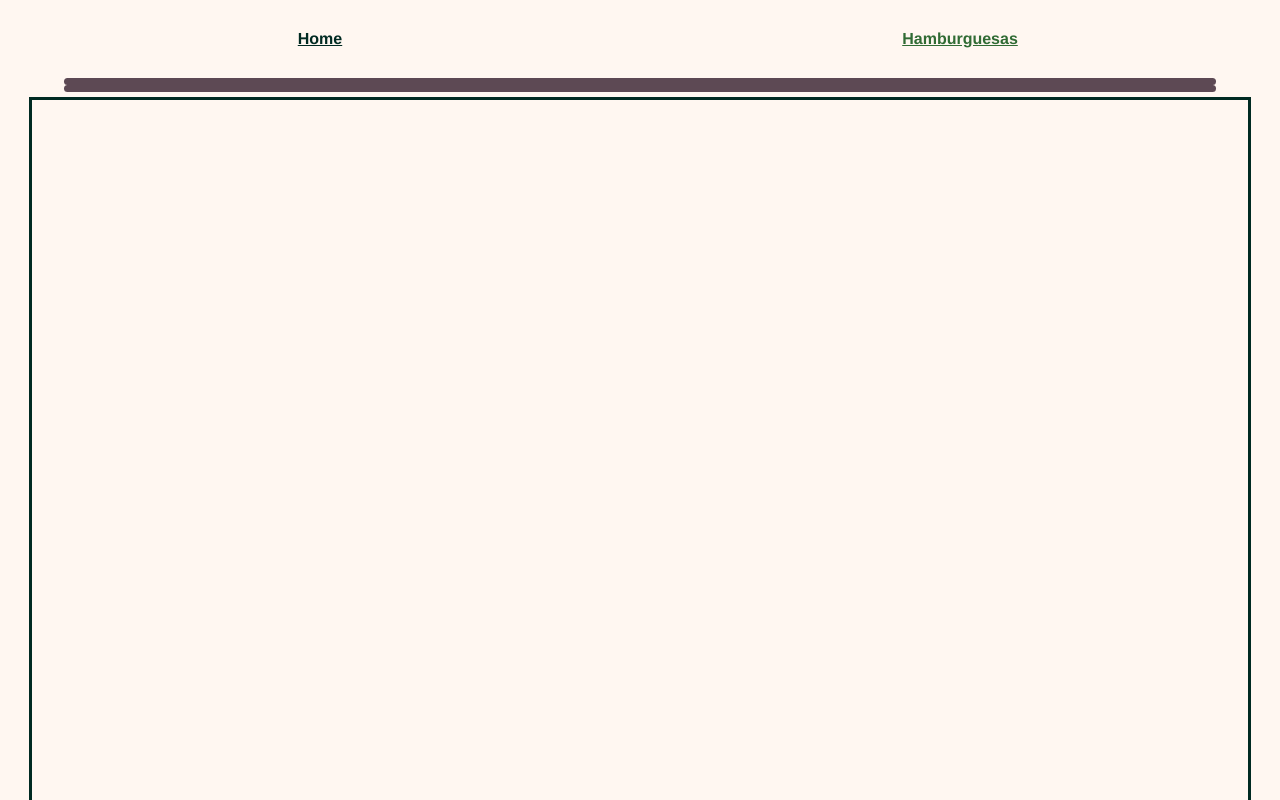
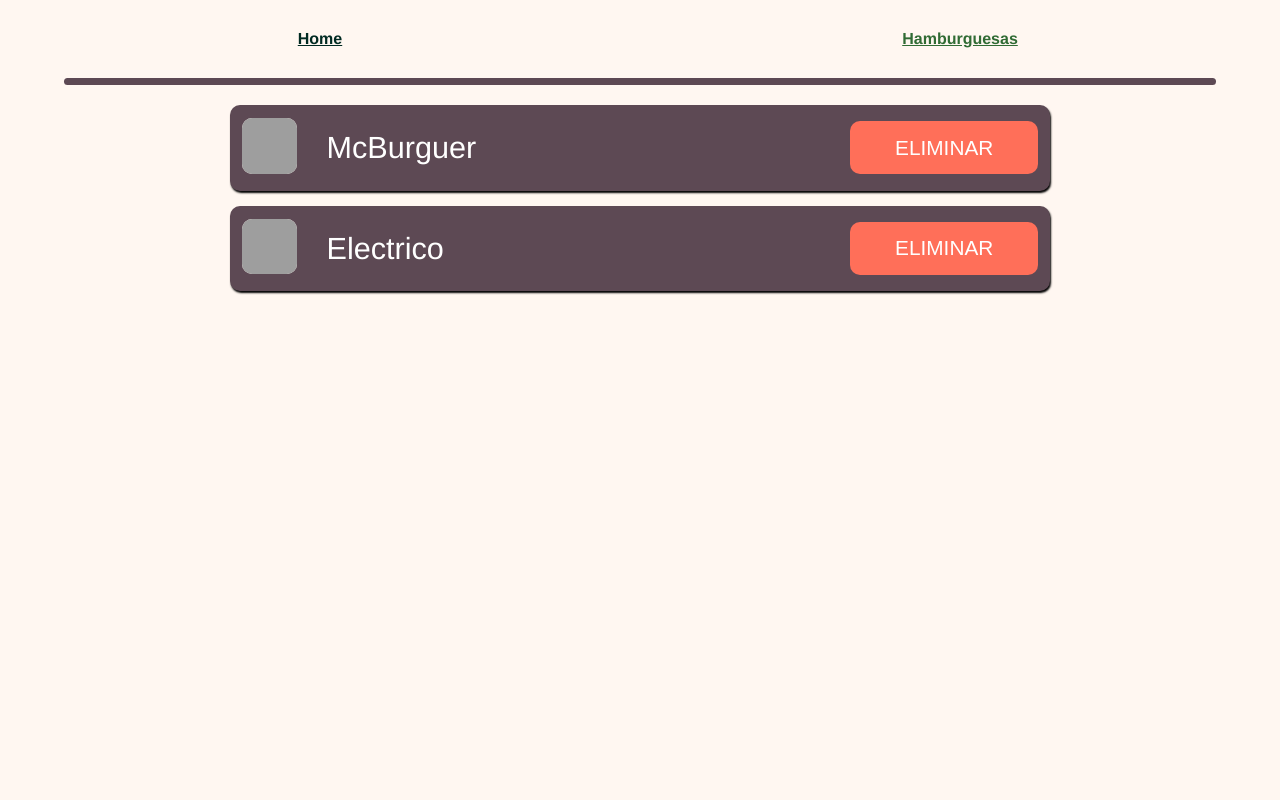
Before and after one commit to OrlandoCavieres/burgers-app, a Vue app: page /#/hamburguesas in a window 1280 px wide. Shown: the top 800 px of the page. Built offline with nearby package versions, Linux system fonts and the light colour scheme; grey boxes are pictures that could not be loaded.

Commit message:
Estilos en burgers y renderizado inicial de elementos BurgerCard

```diff
--- a/src/views/Burgers.vue
+++ b/src/views/Burgers.vue
@@ -1,30 +1,38 @@
 <template>
   <div class="mainContainer">
-    <div class="separador">
-
-    </div>
     <div class="container">
-
+      <template v-for="burger in burgers" :key="burger">
+        <BurgerCard :nombre="burger.nombre" />
+      </template>
     </div>
   </div>
 </template>
 
 <script>
+import BurgerCard from '../components/BurgerCard.vue'
+
 export default {
   name: 'Burgers',
-  methods: {
-    getBurgers() {
-
+  components: {
+    BurgerCard
+  },
+  data() {
+    return {
+      burgers: [
+        {
+          nombre: 'McBurguer'
+        },
+        {
+          nombre: 'Electrico'
+        }
+      ]
     }
   }
 }
 </script>
 
 <style scoped lang="scss">
-$radius: 25px;
-$primary-color: #5D4954;
-$hmin: 30vh;
-$wmin: 20vw;
+@import '../globalStyles';
 
 .mainContainer {
   align-items: center;
@@ -33,19 +41,13 @@ $wmin: 20vw;
   min-height: $hmin;
   min-width: $wmin;
 }
-.separador {
-  background: $primary-color;
-  border-radius: $radius;
-  elevation: lower;
-  height: 7px;
-  width: 90%;
-}
+
 .container {
   align-self: center;
-  border: 3px solid;
+  align-items: center;
   display: flex;
-  width: 95%;
+  flex-direction: column;
+  width: 80%;
   margin-top: 5px;
-  height: 200vh;
 }
 </style>
```
